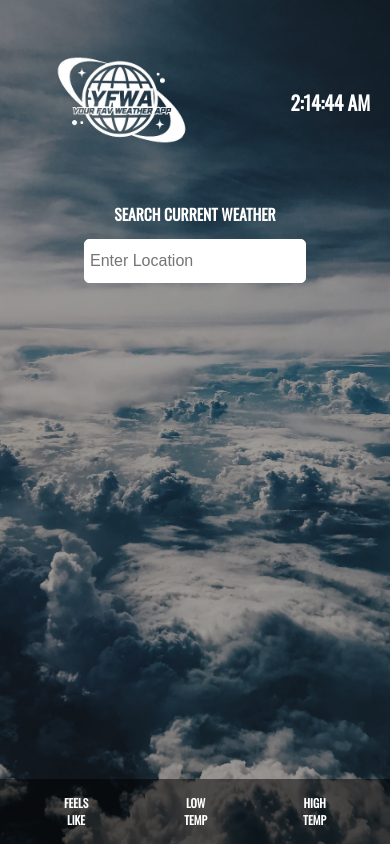
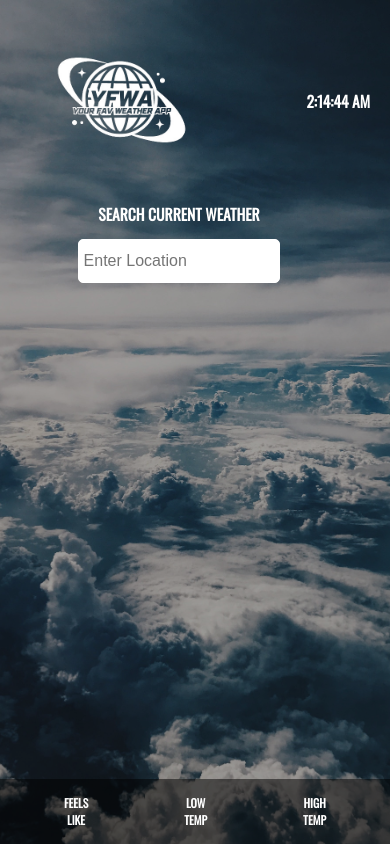
Before and after one commit to steelo808/Your-Favorite-Weather-App, a React (Vite) app: page / in a window 390 px wide. Built offline with nearby package versions, Linux system fonts and the light colour scheme.

Commit message:
made changes to responsive sizing

```diff
--- a/src/App.css
+++ b/src/App.css
@@ -60,7 +60,7 @@ body{
 }
 
 .time{
-  font-size:5vw
+  font-size:4vw
 }
 
 
@@ -75,6 +75,7 @@ body{
   justify-content:center;
   flex-direction:column;
   align-items: center;
+  margin:0 2rem 4rem 0;
 }
 
 
@@ -96,19 +97,19 @@ body{
 
 
 .user-input-location{
-  font-size:8vw;
+  font-size:6.2vw;
   text-transform: uppercase;
 }
 
 
 .temp h1{
-  font-size:5vw;
+  font-size:3.5vw;
   text-shadow: #fff 1px 0 10px;
 }
 
 .description p{
   font-weight:var(--font-weight-lgt);
-  font-size:2.8vw;
+  font-size:2.6vw;
   text-transform:uppercase;
   text-shadow: #fff 1px 0 10px;
 }
@@ -130,3 +131,7 @@ body{
 .bottom-section h1 {
   font-size:3vw;
 }
+
+.bottom-section{
+  font-size: 2vw;
+}
```
